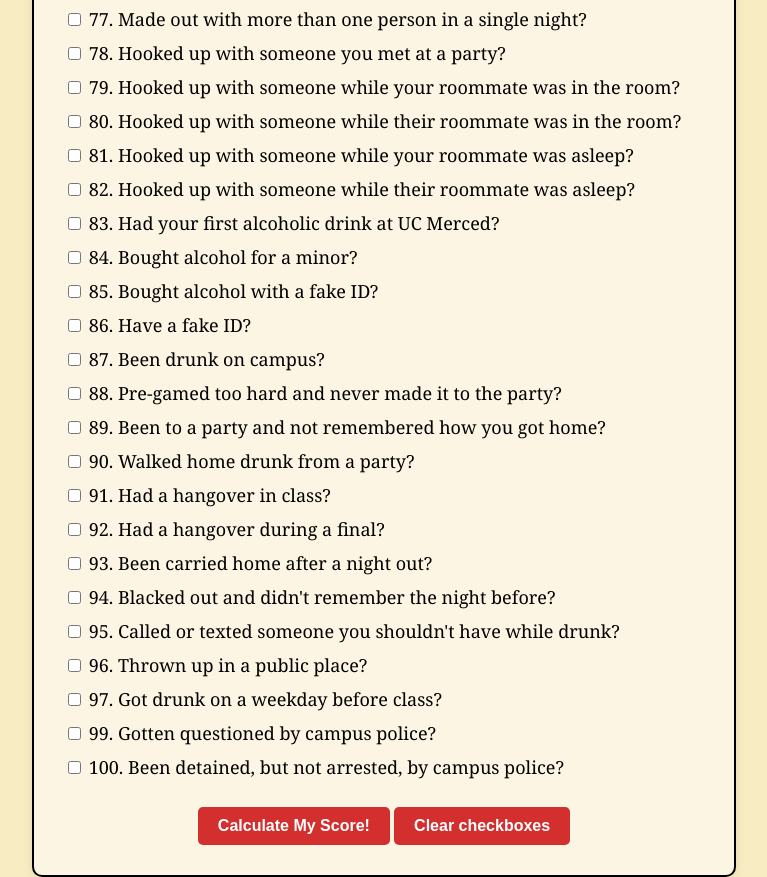
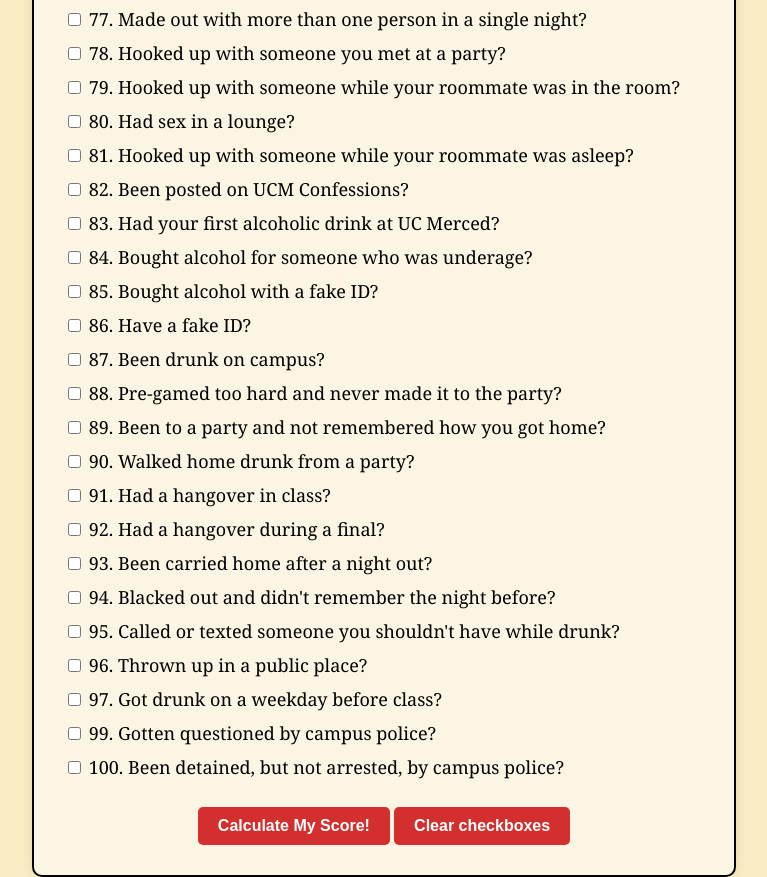
Before and after one commit to TiffanyNgoc/UCM-Rice-Purity-Test-lmao, a plain HTML site: page index.html in a window 1280 px wide. Shown: the part 3041-3918 px from the top of the page, without its empty margins (256-1023 px from the left). Drawn offline with Linux system fonts and the light colour scheme.

Commit message:
works, don't touch

```diff
--- a/index.html
+++ b/index.html
@@ -97,11 +97,11 @@
                 <li><input type="checkbox"> 77. Made out with more than one person in a single night?</li>
                 <li><input type="checkbox"> 78. Hooked up with someone you met at a party?</li>
                 <li><input type="checkbox"> 79. Hooked up with someone while your roommate was in the room?</li>
-                <li><input type="checkbox"> 80. Hooked up with someone while their roommate was in the room?</li>
+                <li><input type="checkbox"> 80. Had sex in a lounge?</li>
                 <li><input type="checkbox"> 81. Hooked up with someone while your roommate was asleep?</li>
-                <li><input type="checkbox"> 82. Hooked up with someone while their roommate was asleep?</li>
+                <li><input type="checkbox"> 82. Been posted on UCM Confessions?</li>
                 <li><input type="checkbox"> 83. Had your first alcoholic drink at UC Merced?</li>
-                <li><input type="checkbox"> 84. Bought alcohol for a minor?</li>
+                <li><input type="checkbox"> 84. Bought alcohol for someone who was underage?</li>
                 <li><input type="checkbox"> 85. Bought alcohol with a fake ID?</li>
                 <li><input type="checkbox"> 86. Have a fake ID?</li>
                 <li><input type="checkbox"> 87. Been drunk on campus?</li>
```
